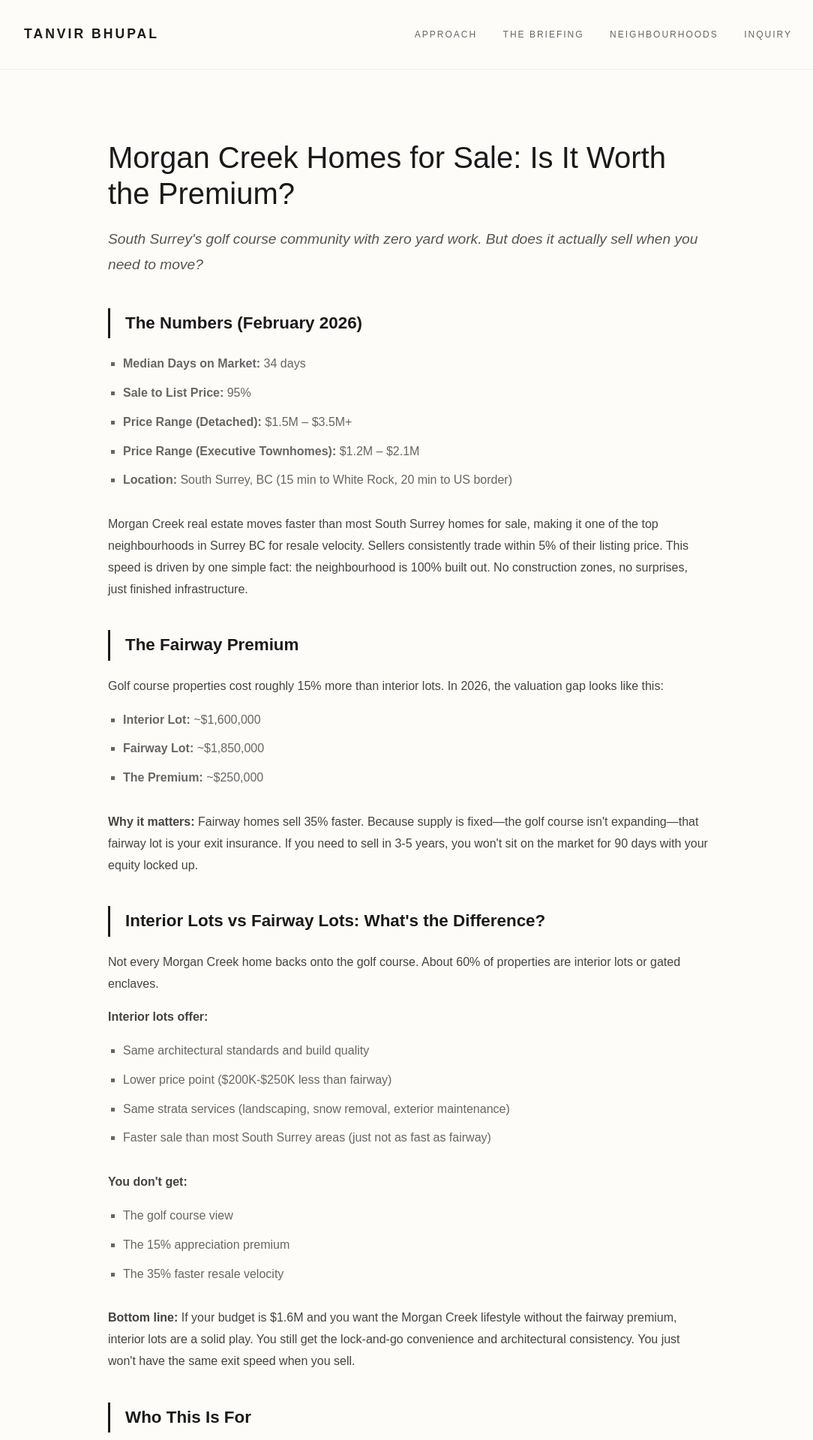
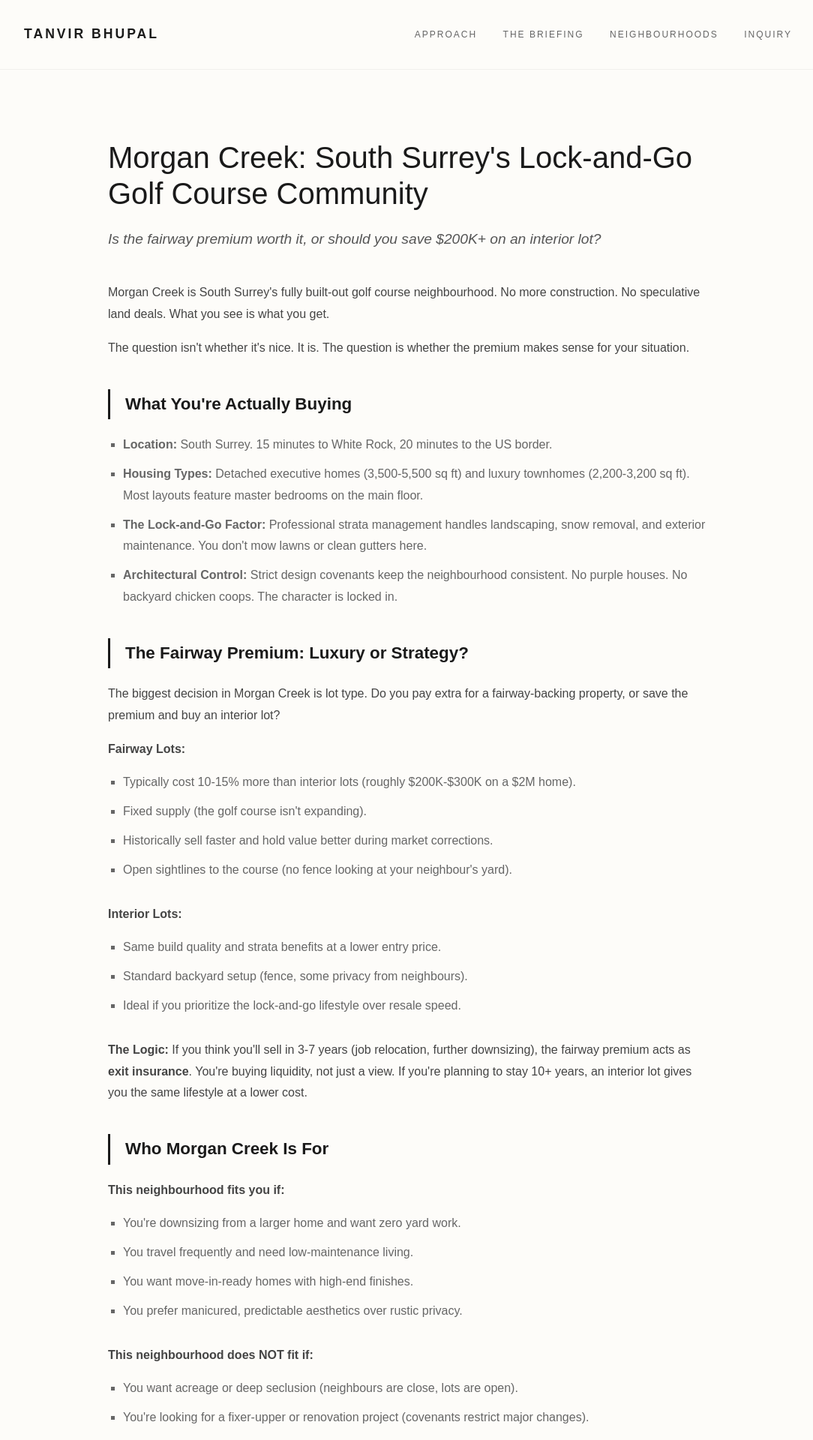
Before and after one commit to gvancouverhomes/tanvirbhupal-site, a Jekyll site: the page built from neighbourhoods/morgan-creek.md, in a window 1280 px wide. Shown: the top 1920 px of the page at 75% size, without its empty margins (96-1180 px from the left). Built offline with Jekyll 4.4.1, drawn with Linux system fonts in a browser that asks for light colours; some of the changed text lies outside the part shown.

Commit message:
feat: implement evergreen intelligence briefing for morgan creek

```diff
--- a/neighbourhoods/morgan-creek.md
+++ b/neighbourhoods/morgan-creek.md
@@ -1,7 +1,7 @@
 ---
 layout: default
 title: Morgan Creek Real Estate Strategy | The Lock-and-Go Premium
-description: Strategic analysis of Morgan Creek’s golf course lifestyle, executive pricing, and the 2026 fairway-fronting asset moat.
+description: Strategic analysis of Morgan Creek’s golf course lifestyle, executive pricing, and the stable asset moat of a fully built-out community.
 permalink: /neighbourhoods/morgan-creek/
 ---
 
@@ -11,7 +11,6 @@ permalink: /neighbourhoods/morgan-creek/
   .intel-header { font-size: 2.5rem; font-weight: normal; color: var(--dark); margin-bottom: 20px; line-height: 1.2; }
   .intel-sub { font-size: 1.2rem; color: var(--mid); margin-bottom: 40px; font-style: italic; }
   .section-title { font-size: 1.4rem; color: var(--dark); margin-top: 40px; border-left: 3px solid var(--dark); padding-left: 20px; margin-bottom: 20px; }
-  .metric-label { text-transform: uppercase; font-size: 0.85rem; letter-spacing: 2px; color: var(--dark); margin-top: 40px; margin-bottom: 15px; font-weight: bold; }
   .metric-list { padding-left: 20px; list-style-type: square; color: var(--light); margin-bottom: 30px; }
   .metric-list li { margin-bottom: 10px; }
 
@@ -41,78 +40,76 @@ permalink: /neighbourhoods/morgan-creek/
 
 <article class="intel-container">
   <header>
-    <h1 class="intel-header">Morgan Creek Homes for Sale: Is It Worth the Premium?</h1>
-    <p class="intel-sub">South Surrey's golf course community with zero yard work. But does it actually sell when you need to move?</p>
+    <h1 class="intel-header">Morgan Creek: South Surrey's Lock-and-Go Golf Course Community</h1>
+    <p class="intel-sub">Is the fairway premium worth it, or should you save $200K+ on an interior lot?</p>
   </header>
 
   <section>
-    <h2 class="section-title">The Numbers (February 2026)</h2>
+    <p>Morgan Creek is South Surrey's fully built-out golf course neighbourhood. No more construction. No speculative land deals. What you see is what you get.</p>
+    <p>The question isn't whether it's nice. It is. The question is whether the premium makes sense for your situation.</p>
+
+    <h2 class="section-title">What You're Actually Buying</h2>
     <ul class="metric-list">
-        <li><strong>Median Days on Market:</strong> 34 days</li>
-        <li><strong>Sale to List Price:</strong> 95%</li>
-        <li><strong>Price Range (Detached):</strong> $1.5M – $3.5M+</li>
-        <li><strong>Price Range (Executive Townhomes):</strong> $1.2M – $2.1M</li>
-        <li><strong>Location:</strong> South Surrey, BC (15 min to White Rock, 20 min to US border)</li>
+        <li><strong>Location:</strong> South Surrey. 15 minutes to White Rock, 20 minutes to the US border.</li>
+        <li><strong>Housing Types:</strong> Detached executive homes (3,500-5,500 sq ft) and luxury townhomes (2,200-3,200 sq ft). Most layouts feature master bedrooms on the main floor.</li>
+        <li><strong>The Lock-and-Go Factor:</strong> Professional strata management handles landscaping, snow removal, and exterior maintenance. You don't mow lawns or clean gutters here.</li>
+        <li><strong>Architectural Control:</strong> Strict design covenants keep the neighbourhood consistent. No purple houses. No backyard chicken coops. The character is locked in.</li>
     </ul>
 
-    <p>Morgan Creek real estate moves faster than most South Surrey homes for sale, making it one of the top neighbourhoods in Surrey BC for resale velocity. Sellers consistently trade within 5% of their listing price. This speed is driven by one simple fact: the neighbourhood is 100% built out. No construction zones, no surprises, just finished infrastructure.</p>
+    <h2 class="section-title">The Fairway Premium: Luxury or Strategy?</h2>
+    <p>The biggest decision in Morgan Creek is lot type. Do you pay extra for a fairway-backing property, or save the premium and buy an interior lot?</p>
 
-    <h2 class="section-title">The Fairway Premium</h2>
-    <p>Golf course properties cost roughly 15% more than interior lots. In 2026, the valuation gap looks like this:</p>
+    <p><strong>Fairway Lots:</strong></p>
     <ul class="metric-list">
-        <li><strong>Interior Lot:</strong> ~$1,600,000</li>
-        <li><strong>Fairway Lot:</strong> ~$1,850,000</li>
-        <li><strong>The Premium:</strong> ~$250,000</li>
-    </ul>
-    <p><strong>Why it matters:</strong> Fairway homes sell 35% faster. Because supply is fixed—the golf course isn't expanding—that fairway lot is your exit insurance. If you need to sell in 3-5 years, you won't sit on the market for 90 days with your equity locked up.</p>
-
-    <h2 class="section-title">Interior Lots vs Fairway Lots: What's the Difference?</h2>
-    <p>Not every Morgan Creek home backs onto the golf course. About 60% of properties are interior lots or gated enclaves.</p>
-    <p><strong>Interior lots offer:</strong></p>
-    <ul class="metric-list">
-        <li>Same architectural standards and build quality</li>
-        <li>Lower price point ($200K-$250K less than fairway)</li>
-        <li>Same strata services (landscaping, snow removal, exterior maintenance)</li>
-        <li>Faster sale than most South Surrey areas (just not as fast as fairway)</li>
-    </ul>
-    <p><strong>You don't get:</strong></p>
-    <ul class="metric-list">
-        <li>The golf course view</li>
-        <li>The 15% appreciation premium</li>
-        <li>The 35% faster resale velocity</li>
-    </ul>
-    <p><strong>Bottom line:</strong> If your budget is $1.6M and you want the Morgan Creek lifestyle without the fairway premium, interior lots are a solid play. You still get the lock-and-go convenience and architectural consistency. You just won't have the same exit speed when you sell.</p>
-
-    <h2 class="section-title">Who This Is For</h2>
-    <p><strong>Best fit:</strong> Executives downsizing from larger homes who want zero maintenance but won't compromise on finish quality. Many townhomes here feature "Master on the Main" layouts specifically for this demographic. Downsizing isn't just about square footage; it's about designing your next chapter without spending weekends on yard work.</p>
-    <p><strong>The appeal:</strong> Strata handles landscaping, snow removal, and exterior work. It is a genuine lock-and-go lifestyle for active owners.</p>
-    <p><strong>The trade-off:</strong> Strata fees run $400-$600/month for townhomes, and $200-$400 for some gated detached areas. Strict architectural covenants prevent heavy exterior customization.</p>
-
-    <h2 class="section-title">Morgan Creek vs. The Competition</h2>
-    <ul class="metric-list">
-        <li><strong>vs. Ocean Park:</strong> Ocean Park offers beach proximity and village walkability. Morgan Creek offers manicured fairway views and newer builds.</li>
-        <li><strong>vs. Elgin Chantrell:</strong> Elgin offers 1-acre custom estates with high privacy. Morgan Creek offers less maintenance and significantly higher resale velocity.</li>
-        <li><strong>vs. Panorama Ridge:</strong> Panorama is for legacy acreage holds. Morgan Creek is for executive convenience and community standards.</li>
-    </ul>
-    <p><em>Not sure which neighbourhood fits your situation? Book a 15-minute call and I'll walk you through the trade-offs based on what actually matters to you.</em></p>
-
-    <h2 class="section-title">What It Is NOT</h2>
-    <ul class="metric-list">
-        <li><strong>Not high privacy:</strong> Properties are open and manicured. Neighbours are closer than in estate neighbourhoods.</li>
-        <li><strong>Not coastal:</strong> This is an inland fairway lifestyle. You are minutes from the beach, but you don't have the ocean breeze or views.</li>
-        <li><strong>Not a redevelopment play:</strong> Unlike other parts of Surrey, strict covenants lock in the character. You are buying the finished product.</li>
+        <li>Typically cost 10-15% more than interior lots (roughly $200K-$300K on a $2M home).</li>
+        <li>Fixed supply (the golf course isn't expanding).</li>
+        <li>Historically sell faster and hold value better during market corrections.</li>
+        <li>Open sightlines to the course (no fence looking at your neighbour's yard).</li>
     </ul>
 
-    <h2 class="section-title">Does It Hold Value?</h2>
-    <p>Yes, provided you buy the right lot type. Fairway properties appreciate faster (4-5% annually) and historically drop less during market corrections. The golf course is financially stable, which means those views stay protected.</p>
+    <p><strong>Interior Lots:</strong></p>
+    <ul class="metric-list">
+        <li>Same build quality and strata benefits at a lower entry price.</li>
+        <li>Standard backyard setup (fence, some privacy from neighbours).</li>
+        <li>Ideal if you prioritize the lock-and-go lifestyle over resale speed.</li>
+    </ul>
 
-    <p><strong>Bottom line:</strong> Fairway lots = higher appreciation + faster resale liquidity.</p>
+    <p><strong>The Logic:</strong> If you think you'll sell in 3-7 years (job relocation, further downsizing), the fairway premium acts as <strong>exit insurance</strong>. You're buying liquidity, not just a view. If you're planning to stay 10+ years, an interior lot gives you the same lifestyle at a lower cost.</p>
+
+    <h2 class="section-title">Who Morgan Creek Is For</h2>
+    <p><strong>This neighbourhood fits you if:</strong></p>
+    <ul class="metric-list">
+        <li>You're downsizing from a larger home and want zero yard work.</li>
+        <li>You travel frequently and need low-maintenance living.</li>
+        <li>You want move-in-ready homes with high-end finishes.</li>
+        <li>You prefer manicured, predictable aesthetics over rustic privacy.</li>
+    </ul>
+
+    <p><strong>This neighbourhood does NOT fit if:</strong></p>
+    <ul class="metric-list">
+        <li>You want acreage or deep seclusion (neighbours are close, lots are open).</li>
+        <li>You're looking for a fixer-upper or renovation project (covenants restrict major changes).</li>
+        <li>You need coastal proximity (you're inland, no ocean views or beach walks).</li>
+    </ul>
+
+    <h2 class="section-title">Morgan Creek vs the Alternatives</h2>
+    <ul class="metric-list">
+        <li><strong>vs Elgin Chantrell:</strong> Elgin = larger estate lots (1+ acre), more privacy. Morgan Creek = smaller lots, less maintenance, faster resale.</li>
+        <li><strong>vs Ocean Park:</strong> Ocean Park = beach village lifestyle, walkable cafes. Morgan Creek = golf views, newer builds, inland location.</li>
+        <li><strong>vs Panorama Ridge:</strong> Panorama = acreage, total privacy. Morgan Creek = community feel, strata management.</li>
+    </ul>
+
+    <h2 class="section-title">The Resale Reality</h2>
+    <p>Morgan Creek properties hold value because the neighbourhood is fully mature. No more surprise developments. No infrastructure changes. The character is set.</p>
+    <p>Fairway-backing properties have historically maintained their premium (10-15%) even during market corrections. Why? <strong>Fixed supply + consistent demand = price stability</strong>. Interior lots sell too, just not as fast. If your timeline is flexible, they're a solid choice.</p>
+
+    <p><em>To see how current market conditions are affecting valuations this month, visit my <a href="/blog/">Market Insights Blog</a>.</em></p>
   </section>
 
   <section class="audit-card" aria-labelledby="audit-heading">
     <h2 id="audit-heading" class="audit-title">Questions About Morgan Creek?</h2>
     <div class="audit-action">
-      <a href="/contact" class="audit-btn">BOOK A 15-MIN CALL</a>
+      <a href="/contact/" class="audit-btn">BOOK A 15-MIN CALL</a>
     </div>
     <div class="audit-body">
       <p class="audit-text"><strong>No pitch, just straight answers.</strong> tanvir@tanvirbhupal.com | 604-897-7826<br><br>I track data most agents ignore. When you find a property you like, I negotiate hard in your favour.</p>
```
